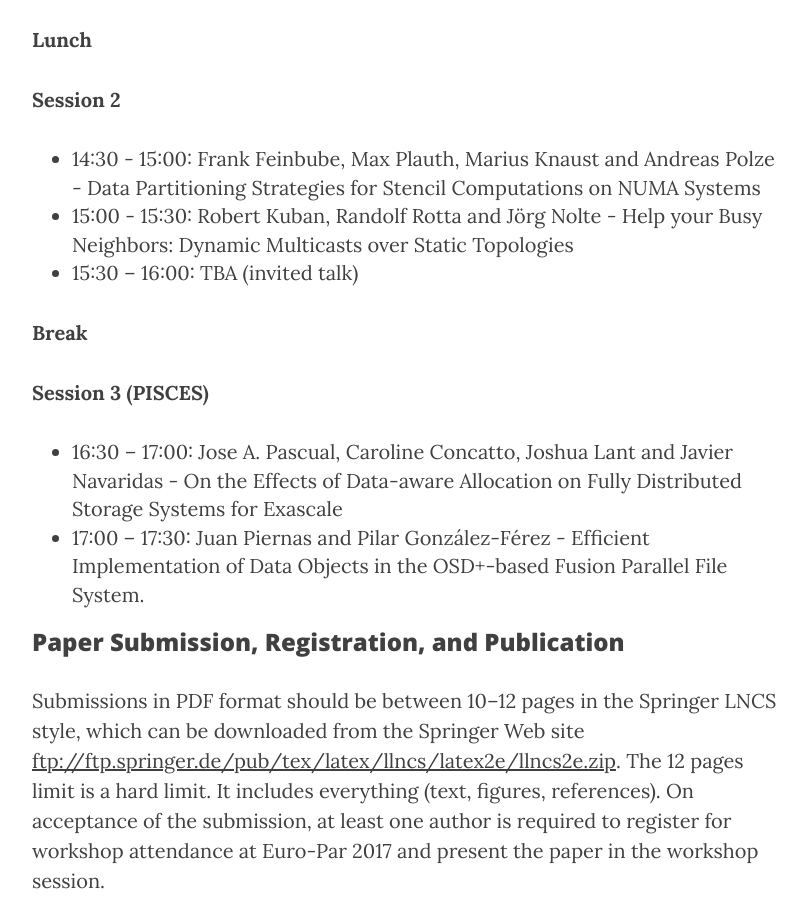
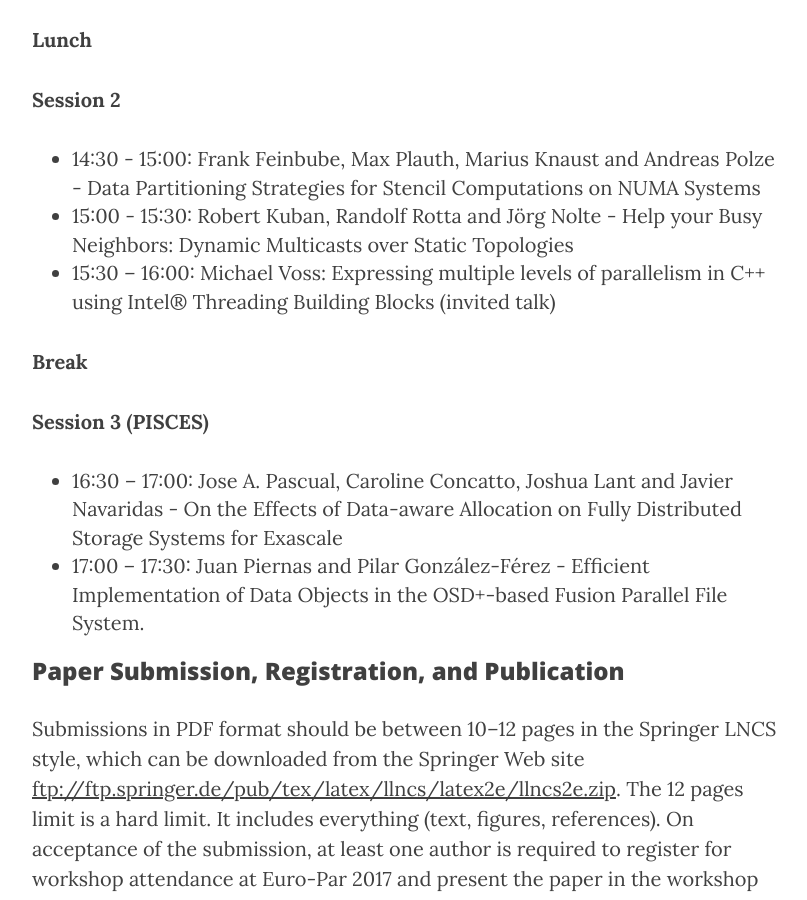
Before and after one commit to WROME/wrome.github.io, a Jekyll site: the page built from compostela2017.md, in a window 1280 px wide and 900 px high, scrolled down 2636 px. Shown: the whole window, without its empty margins (233-1040 px from the left). Built offline with Jekyll 4.4.1, drawn with Linux system fonts in a browser that asks for light colours; nearby versions of some CDN libraries.

Commit message:
add invited talk

```diff
--- a/compostela2017.md
+++ b/compostela2017.md
@@ -55,7 +55,7 @@ Authors from all related disciplines are invited to submit unpublished papers re
 
 * 14:30 - 15:00: Frank Feinbube, Max Plauth, Marius Knaust and Andreas Polze - Data Partitioning Strategies for Stencil Computations on NUMA Systems
 * 15:00 - 15:30: Robert Kuban, Randolf Rotta and Jörg Nolte - Help your Busy Neighbors: Dynamic Multicasts over Static Topologies
-* 15:30 – 16:00: TBA (invited talk)
+* 15:30 – 16:00: Michael Voss: Expressing multiple levels of parallelism in C++ using Intel® Threading Building Blocks (invited talk)
 
 **Break**
 
```
